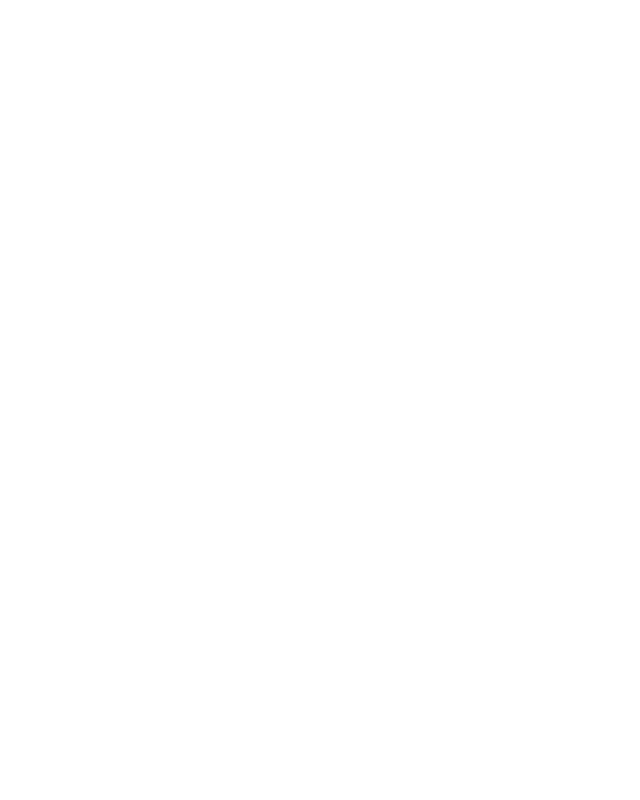
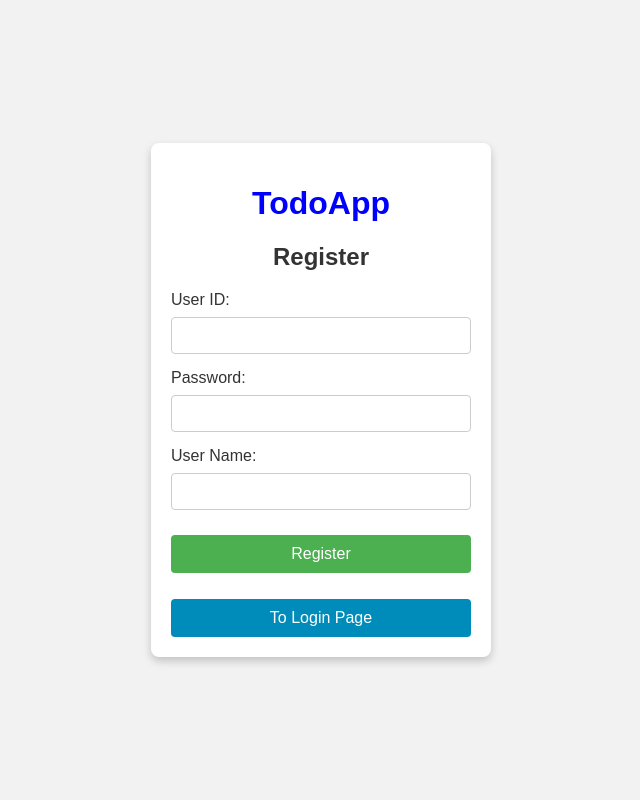
Before and after one commit to qew4476/TodoApp, a FastAPI app: page /register in a window 1280 px wide. Before the commit the part shown is empty. Shown: the whole page, without its empty margins (319-959 px from the left). Run offline with FastAPI, Linux system fonts and the light colour scheme.

Commit message:
register pame

```diff
--- a/app/templates/login.html
+++ b/app/templates/login.html
@@ -118,7 +118,7 @@
             <button type="submit">Login</button>
         </div>
     </form>
-    <button class="register-button" onclick="window.location.href='/register'">Register</button>
+    <button class="register-button" onclick="window.location.href='/register'">To Register Page</button>
 
     <div class="test-credentials">
         <strong>Test Credentials:</strong><br>
--- a/app/templates/register.html
+++ b/app/templates/register.html
@@ -2,9 +2,136 @@
 <html lang="en">
 <head>
     <meta charset="UTF-8">
-    <title>Title</title>
+    <meta name="viewport" content="width=device-width, initial-scale=1.0">
+    <title>Register</title>
+    <style>
+        body {
+            display: flex;
+            justify-content: center;
+            align-items: center;
+            min-height: 100vh;
+            font-family: Arial, sans-serif;
+            background-color: #f2f2f2;
+            margin: 0;
+        }
+
+        h1 {
+            color: blue;
+        }
+
+        .container {
+            width: 300px;
+            padding: 20px;
+            background-color: #fff;
+            box-shadow: 0 4px 8px rgba(0, 0, 0, 0.2);
+            border-radius: 8px;
+            text-align: center;
+        }
+
+        h2 {
+            margin-bottom: 20px;
+            color: #333;
+        }
+
+        label {
+            display: block;
+            text-align: left;
+            margin-bottom: 8px;
+            color: #333;
+        }
+
+        input[type="text"],
+        input[type="password"] {
+            width: 100%;
+            padding: 10px;
+            margin-bottom: 15px;
+            border: 1px solid #ccc;
+            border-radius: 4px;
+            box-sizing: border-box;
+        }
+
+        button {
+            width: 100%;
+            padding: 10px;
+            background-color: #4CAF50;
+            color: white;
+            border: none;
+            border-radius: 4px;
+            cursor: pointer;
+            font-size: 16px;
+            margin-top: 10px;
+        }
+
+        button:hover {
+            background-color: #45a049;
+        }
+
+        #login-btn {
+            background-color: #008CBA;
+        }
+
+        #login-btn:hover {
+            background-color: #007bb5;
+        }
+
+        #message {
+            margin-top: 10px;
+            color: red;
+        }
+    </style>
 </head>
 <body>
+    <div class="container">
+        <h1>TodoApp</h1>
+        <h2>Register</h2>
+        <form action="/auth/register" method="post" onsubmit="return submitForm(event)">
+            <label for="user_id">User ID:</label>
+            <input type="text" id="user_id" name="user_id" required>
 
+            <label for="password">Password:</label>
+            <input type="password" id="password" name="password" required>
+
+            <label for="user_name">User Name:</label>
+            <input type="text" id="user_name" name="user_name" required>
+
+            <button type="submit">Register</button>
+        </form>
+
+        <p id="message"></p>
+
+        <button id="login-btn" onclick="window.location.href='/login'">To Login Page</button>
+    </div>
+
+    <script>
+        async function submitForm(event) {
+            event.preventDefault();
+            const formData = {
+                user_id: document.getElementById('user_id').value,
+                password: document.getElementById('password').value,
+                user_name: document.getElementById('user_name').value
+            };
+
+            try {
+                const response = await fetch('/auth/register', {
+                    method: 'POST',
+                    headers: {
+                        'Content-Type': 'application/json'
+                    },
+                    body: JSON.stringify(formData)
+                });
+
+                if (response.ok) {
+                    const data = await response.json();
+                    document.getElementById('message').textContent = "Registration successful!";
+                    document.getElementById('message').style.color = "green";
+                } else {
+                    const errorData = await response.json();
+                    document.getElementById('message').textContent = errorData.detail || "Registration failed.";
+                }
+            } catch (error) {
+                document.getElementById('message').textContent = "An error occurred. Please try again.";
+            }
+        }
+    </script>
 </body>
 </html>
```
